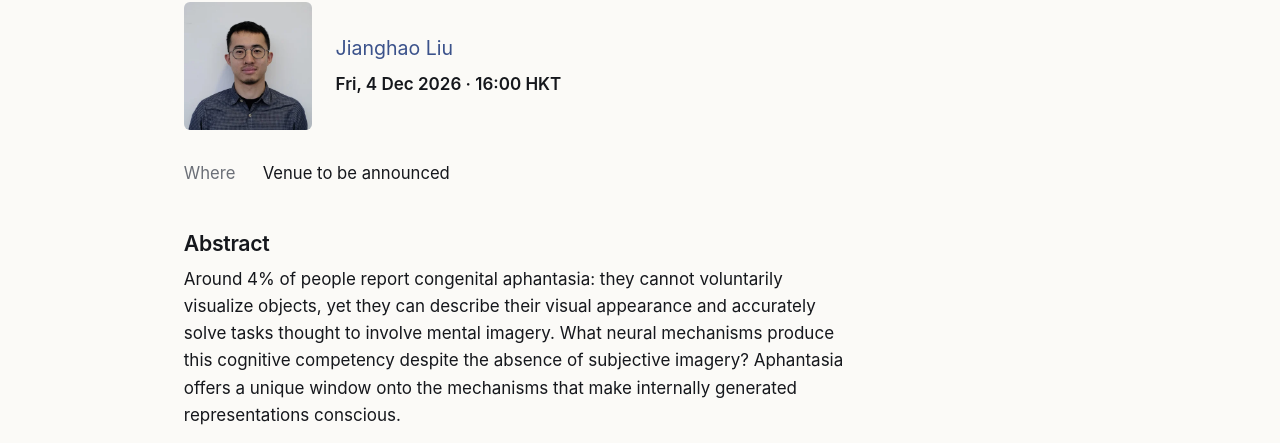
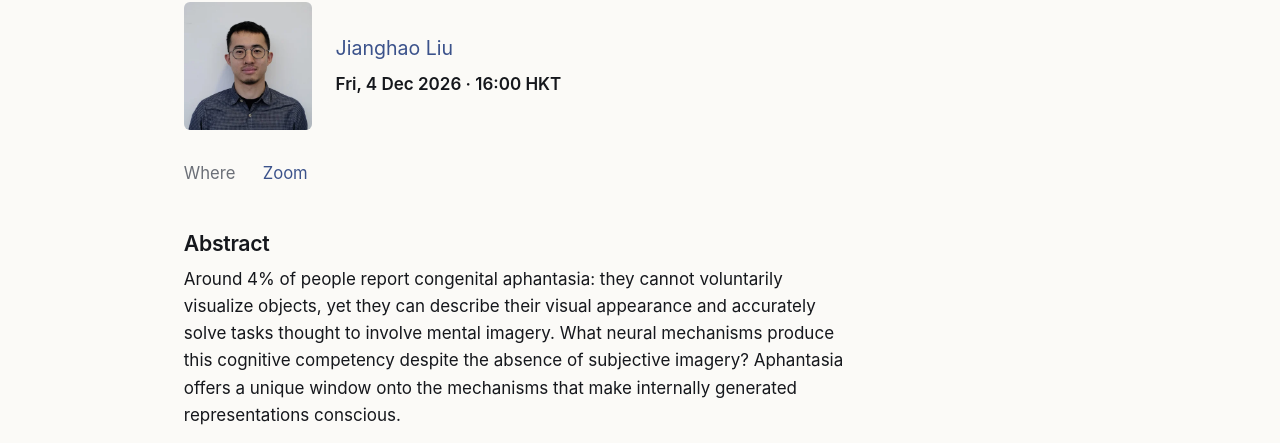
Before and after one commit to XBTinChina/Greater-bay-CCN-association, an Astro site: page /Greater-bay-CCN-association/events/2026-12-04-aphantasia-and-conscious-imagery in a window 1280 px wide. Shown: the part 319-762 px from the top of the page. Built offline with nearby package versions, Linux system fonts and the light colour scheme; Astro itself is replaced by a stand-in of ours.

Commit message:
add zoom link

```diff
--- a/data/events/2026-12-04-aphantasia-and-conscious-imagery.md
+++ b/data/events/2026-12-04-aphantasia-and-conscious-imagery.md
@@ -6,7 +6,8 @@ start: "16:00"
 speaker: Jianghao Liu
 speaker_url: https://jianghao-liu.github.io/
 speaker_photo: jianghao-liu.webp
-location: Venue to be announced
+location: Zoom
+location_url: https://cityu.zoom.us/j/85430985888
 poster: false
 ---
 
--- a/docs/data-model.md
+++ b/docs/data-model.md
@@ -56,7 +56,7 @@ joined: 2026-09-03
 
 ## Events
 
-Location: `data/events/YYYY-MM-DD-slug.md`; the id is the whole name without `.md`. The body is the abstract, optionally followed by a short biography. Never put the meeting link in the file.
+Location: `data/events/YYYY-MM-DD-slug.md`; the id is the whole name without `.md`. The body is the abstract, optionally followed by a short biography. Use `location_url` for a venue link the organizer has requested to make public.
 
 | Field | Type | Required | Notes |
 | --- | --- | --- | --- |
@@ -75,6 +75,7 @@ Location: `data/events/YYYY-MM-DD-slug.md`; the id is the whole name without `.m
 | host_lab | text | No | Id of a file in data/labs/ |
 | host_institution | text | No | Fallback when host_lab is absent |
 | location | text | No, default Online | Or a room and campus |
+| location_url | URL | No | Makes the venue name a link |
 | platform | text | No | |
 | registration_url | URL | No | |
 | recording | object | No | Optional URL sub-fields: bilibili, youtube, other |
--- a/src/components/EventRow.astro
+++ b/src/components/EventRow.astro
@@ -23,7 +23,7 @@ const recorded = rec && (rec.bilibili || rec.youtube || rec.other);
     <b>{day}</b>
     {span && <span>{span}<br /></span>}
     {time && <span>{time}<br /></span>}
-    <span>{d.location}{d.platform && d.location.toLowerCase().includes('online') ? ` · ${d.platform}` : ''}</span>
+    <span>{d.location_url ? <a href={d.location_url}>{d.location}</a> : d.location}{d.platform && d.location.toLowerCase().includes('online') ? ` · ${d.platform}` : ''}</span>
   </div>
   <div>
     <span class="tag accent">{EVENT_TYPE_LABELS[d.type]}</span>
--- a/src/content.config.ts
+++ b/src/content.config.ts
@@ -86,6 +86,7 @@ const events = defineCollection({
       host_lab: z.string().optional(),
       host_institution: z.string().optional(),
       location: z.string().default('Online'),
+      location_url: httpUrl.optional(),
       platform: z.string().optional(),
       registration_url: httpUrl.optional(),
       recording: z
--- a/src/pages/events/[id]/index.astro
+++ b/src/pages/events/[id]/index.astro
@@ -24,7 +24,7 @@ const upcoming = isUpcoming(event);
 const description = [EVENT_TYPE_LABELS[d.type], speakerLine(event), formatWhen(event)].filter(Boolean).join(' · ');
 const rec = d.recording;
 
-const online = d.location.toLowerCase().includes('online');
+const online = /online|zoom/i.test(d.location);
 const pageUrl = absolute(`events/${event.id}/`);
 const jsonld = {
   '@context': 'https://schema.org',
@@ -35,7 +35,7 @@ const jsonld = {
   eventStatus: 'https://schema.org/EventScheduled',
   eventAttendanceMode: online ? 'https://schema.org/OnlineEventAttendanceMode' : 'https://schema.org/MixedEventAttendanceMode',
   location: online
-    ? { '@type': 'VirtualLocation', url: pageUrl }
+    ? { '@type': 'VirtualLocation', url: d.location_url ?? pageUrl }
     : { '@type': 'Place', name: d.location },
   organizer: { '@type': 'Organization', name: network.name, url: absolute('') },
   ...(d.speaker
@@ -79,9 +79,9 @@ const jsonld = {
     <dl class="facts">
       <dt>Where</dt>
       <dd>
-        {d.location}
+        {d.location_url ? <a href={d.location_url}>{d.location}</a> : d.location}
         {d.platform && ` · ${d.platform}`}
-        {upcoming && d.location.toLowerCase().includes('online') && (
+        {upcoming && !d.location_url && d.location.toLowerCase().includes('online') && (
           <span class="muted small"> · link on the announcement list</span>
         )}
       </dd>
```
